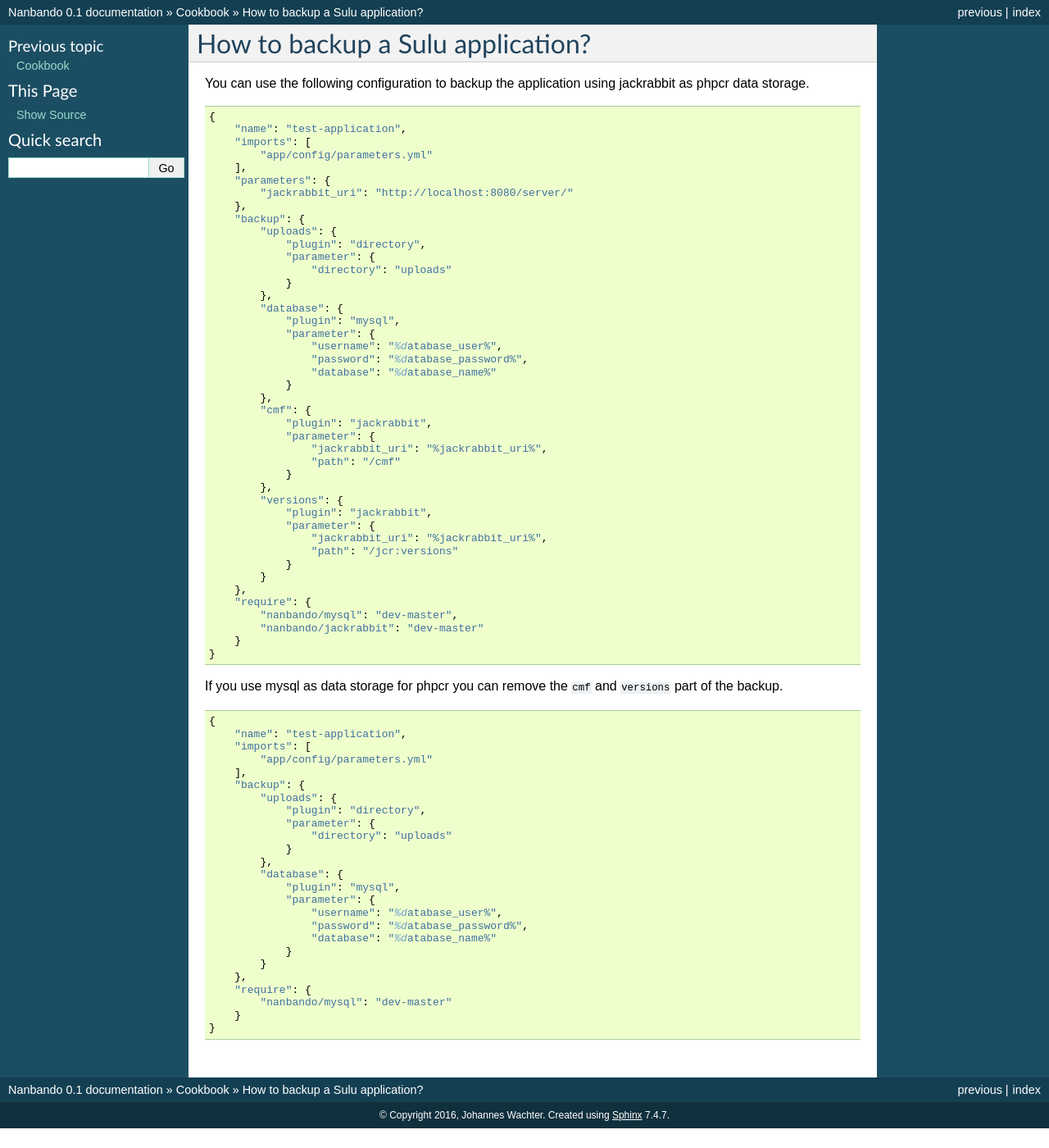
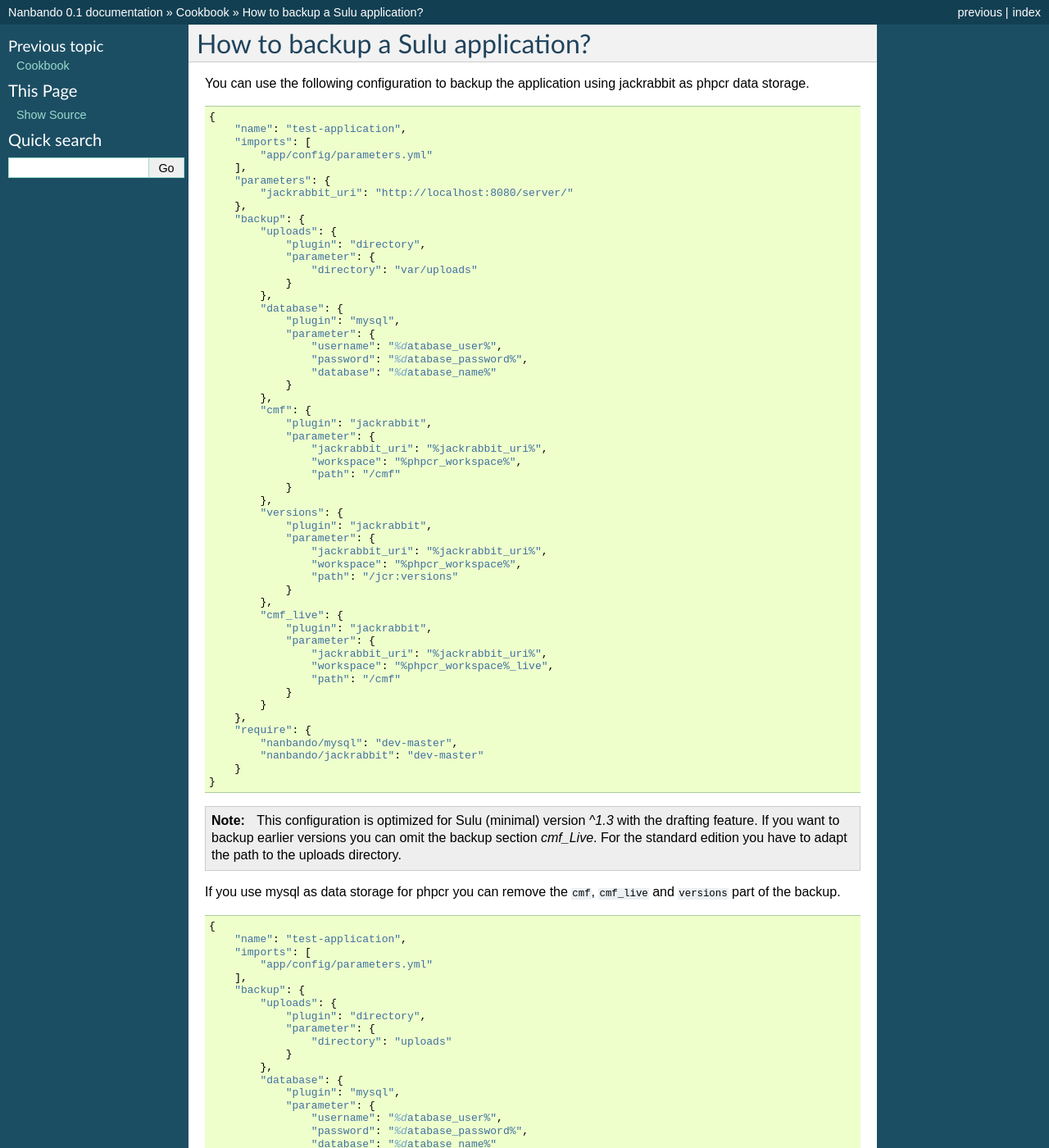
Before and after one commit to nanbando/core, a Sphinx documentation site: the page built from docs/cookbook/sulu.rst, in a window 1280 px wide and 1400 px high. Shown: the whole window at 82% size. Built offline with Sphinx 7.4.7, drawn with Linux system fonts in a browser that asks for light colours.

Commit message:
added sulu 1.3 configuration (#38)

```diff
--- a/docs/cookbook/sulu.rst
+++ b/docs/cookbook/sulu.rst
@@ -17,7 +17,7 @@ You can use the following configuration to backup the application using jackrabb
             "uploads": {
                 "plugin": "directory",
                 "parameter": {
-                    "directory": "uploads"
+                    "directory": "var/uploads"
                 }
             },
             "database": {
@@ -32,6 +32,7 @@ You can use the following configuration to backup the application using jackrabb
                 "plugin": "jackrabbit",
                 "parameter": {
                     "jackrabbit_uri": "%jackrabbit_uri%",
+                    "workspace": "%phpcr_workspace%",
                     "path": "/cmf"
                 }
             },
@@ -39,7 +40,16 @@ You can use the following configuration to backup the application using jackrabb
                 "plugin": "jackrabbit",
                 "parameter": {
                     "jackrabbit_uri": "%jackrabbit_uri%",
+                    "workspace": "%phpcr_workspace%",
                     "path": "/jcr:versions"
+                }
+            },
+            "cmf_live": {
+                "plugin": "jackrabbit",
+                "parameter": {
+                    "jackrabbit_uri": "%jackrabbit_uri%",
+                    "workspace": "%phpcr_workspace%_live",
+                    "path": "/cmf"
                 }
             }
         },
@@ -49,7 +59,14 @@ You can use the following configuration to backup the application using jackrabb
         }
     }
 
-If you use mysql as data storage for phpcr you can remove the ``cmf`` and ``versions`` part of the backup.
+.. note::
+
+    This configuration is optimized for Sulu (minimal) version `^1.3` with the drafting feature. If you want to
+    backup earlier versions you can omit the backup section `cmf_Live`. For the standard edition you have to
+    adapt the path to the uploads directory.
+
+If you use mysql as data storage for phpcr you can remove the ``cmf``, ``cmf_live`` and ``versions`` part
+of the backup.
 
 .. code::
 
```
Also changed, not shown: 2 other files.
